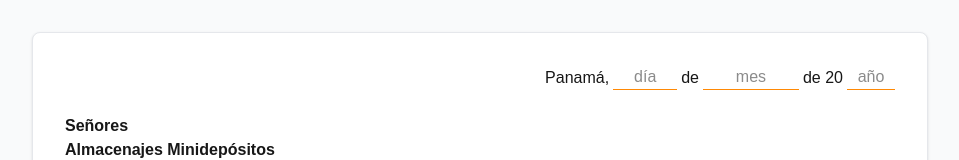
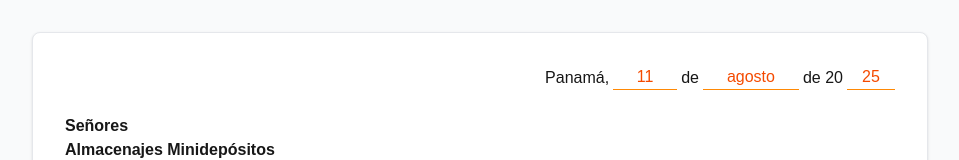
Before and after one commit to GrupoSemah/salidasform, a Next.js app: page / in a window 1280 px wide. Shown: the top 160 px of the page, without its empty margins (160-1119 px from the left). Built offline with nearby package versions, Linux system fonts and the light colour scheme.

Commit message:
feat: Date in Form Automatic

```diff
--- a/src/components/OutForm.tsx
+++ b/src/components/OutForm.tsx
@@ -1,6 +1,6 @@
 'use client';
 
-import { useState } from 'react';
+import { useState, useEffect } from 'react';
 import { useForm } from 'react-hook-form';
 import { zodResolver } from '@hookform/resolvers/zod';
 import { outFormSchema, OutFormData } from '@/types';
@@ -14,6 +14,7 @@
   const [tipoPersona, setTipoPersona] = useState<'natural' | 'juridica'>('natural');
   const [isSubmitting, setIsSubmitting] = useState(false);
   const [isSubmitted, setIsSubmitted] = useState(false);
+  const [currentDate, setCurrentDate] = useState({ day: '', month: '', year: '' });
 
   const {
     register,
@@ -27,6 +28,21 @@
       tipoCuenta: 'corriente',
     }
   });
+
+  // Establecer fecha actual automáticamente
+  useEffect(() => {
+    const now = new Date();
+    const day = now.getDate().toString();
+    const month = now.toLocaleString('es-ES', { month: 'long' });
+    const year = now.getFullYear().toString().slice(-2);
+
+    setCurrentDate({ day, month, year });
+
+    // Establecer valores en el formulario
+    setValue('fechaDocumento', day);
+    setValue('mesDocumento', month);
+    setValue('anoDocumento', year);
+  }, [setValue]);
 
   const onSubmit = async (data: OutFormData) => {
     setIsSubmitting(true);
@@ -99,15 +115,25 @@
       <div className="max-w-4xl mx-auto">
         <div className="bg-white p-4 sm:p-6 lg:p-8 border border-gray-200 rounded-lg shadow-sm">
           <form onSubmit={handleSubmit(onSubmit)} className="space-y-6">
-            {/* Fecha del documento */}
+            {/* Fecha del documento - Auto-generada */}
             <div className="text-right mb-6 text-sm sm:text-base">
               <div className="flex flex-wrap justify-end items-center gap-1">
                 <span>Panamá,</span>
-                <input {...register('fechaDocumento')} className="border-b border-orange-400 w-12 sm:w-16 text-center focus:border-orange-600 focus:outline-none" placeholder="día" />
+                <span className="border-b border-orange-400 w-12 sm:w-16 text-center font-medium text-orange-600">
+                  {currentDate.day}
+                </span>
                 <span>de</span>
-                <input {...register('mesDocumento')} className="border-b border-orange-400 w-20 sm:w-24 text-center focus:border-orange-600 focus:outline-none" placeholder="mes" />
+                <span className="border-b border-orange-400 w-20 sm:w-24 text-center font-medium text-orange-600">
+                  {currentDate.month}
+                </span>
                 <span>de 20</span>
-                <input {...register('anoDocumento')} className="border-b border-orange-400 w-10 sm:w-12 text-center focus:border-orange-600 focus:outline-none" placeholder="año" />
+                <span className="border-b border-orange-400 w-10 sm:w-12 text-center font-medium text-orange-600">
+                  {currentDate.year}
+                </span>
+                {/* Campos ocultos para el formulario */}
+                <input {...register('fechaDocumento')} type="hidden" />
+                <input {...register('mesDocumento')} type="hidden" />
+                <input {...register('anoDocumento')} type="hidden" />
               </div>
             </div>
 
```
